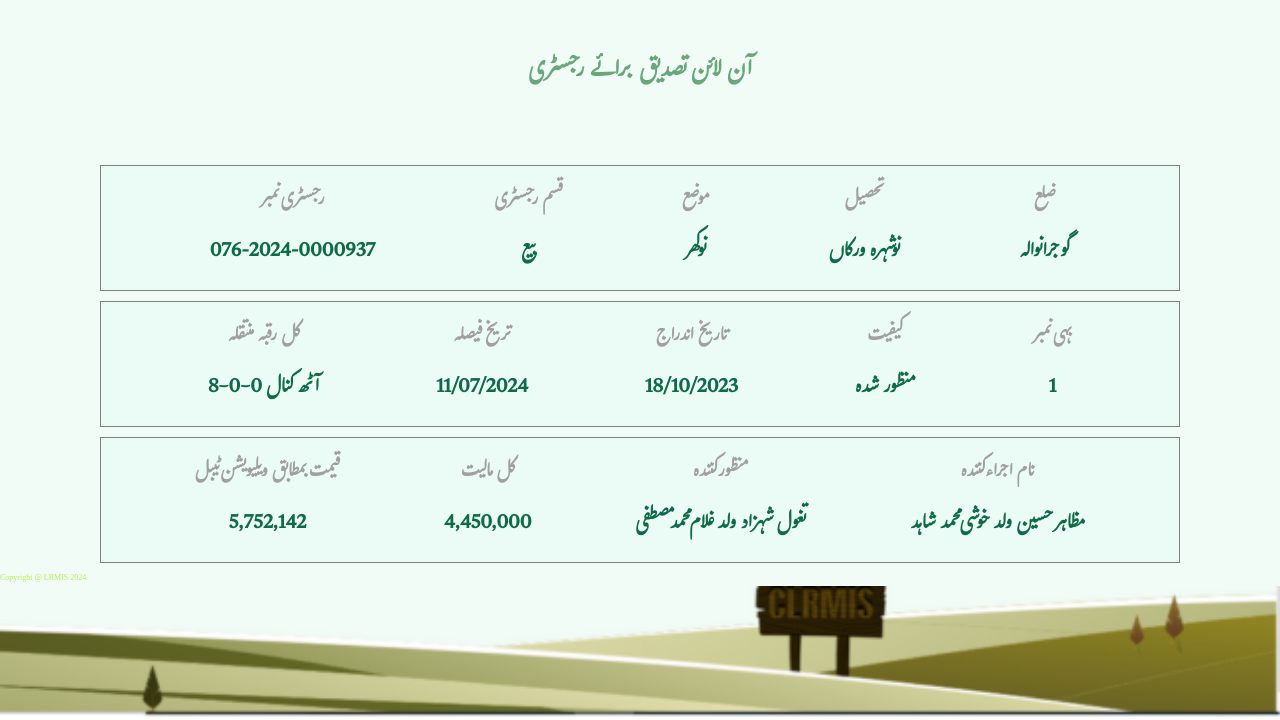
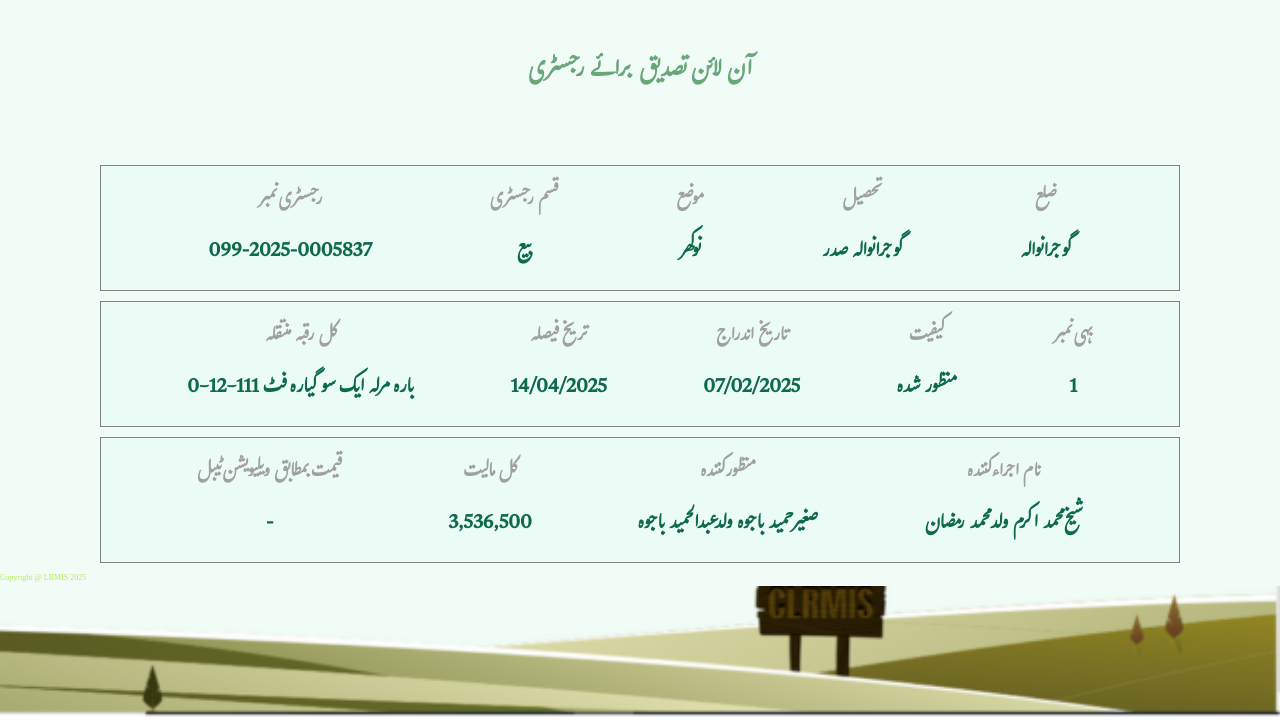
Before and after one commit to punjabzameen/https-onlinefard.punjab-zameen.gov.pk-RegistryVerification-data-HZVAQeF2tYkBM-k1QiYuZCUGHPYZH127GG, a plain HTML site: page index.html in a window 1280 px wide. Shown: the part 80-800 px from the top of the page. Drawn offline with Linux system fonts and the light colour scheme.

Commit message:
Update index.html

```diff
--- a/index.html
+++ b/index.html
@@ -32,7 +32,7 @@
             <div class="item text1">
                 <h3>رجسٹری نمبر
                 </h3>
-                <p>076-2024-0000937
+                <p>099-2025-0005837
                 </p>
             </div>
             <div class="item text2"><h3>قسم رجسٹری
@@ -48,7 +48,7 @@
             <div class="item text4">
                 <h3>تحصیل
                 </h3>
-                <p>نوشہرہ ورکاں
+                <p>گوجرانوالہ صدر
                 </p>
             </div>
             <div class="item text5">
@@ -63,18 +63,18 @@
             <div class="item text1">
                 <h3>کل رقبہ منتقلہ
                 </h3>
-                <p>8-0-0 آٹھ کنال
+                <p>0-12-111 بارہ مرلہ ایک سو گیارہ فٹ
                 </p>
             </div>
             <div class="item text2"><h3>تریخ فیصلہ
 
             </h3>
-            <p>11/07/2024
+            <p>14/04/2025
             </p></div>
             <div class="item text3">
                 <h3>تاریخ اندراج
                 </h3>
-                <p>18/10/2023
+                <p>07/02/2025
                 </p>
             </div>
             <div class="item text4">
@@ -95,23 +95,23 @@
             <div class="item text1">
                 <h3>قیمت بمطابق ویلیویشن ٹیبل
                 </h3>
-                <p>5,752,142
+                <p>-
                 </p>
             </div>
             <div class="item text2"><h3>کل مالیت
             </h3>
-            <p>4,450,000
+            <p>3,536,500
             </p></div>
             <div class="item text3">
                 <h3>منظور کنندہ
                 </h3>
-                <p>تغول شہزاد ولد غلام محمد مصطفی
+                <p>صغیر حمید باجوہ ولدعبدالحمید باجوہ
                 </p>
             </div>
             <div class="item text4">
                 <h3>نام اجراء کنندہ
                 </h3>
-                <p>مظاہر حسین ولد خوشی محمد شاہد
+                <p>شیخ محمد اکرم ولد محمد رمضان
                 </p>
             </div>
 
@@ -120,7 +120,7 @@
     </section>
     <!-- ----------------- Inage section------------------ -->
      <div class="bottom_img">
-        Copyright @ LRMIS 2024
+        Copyright @ LRMIS 2025
 
      </div>
      <!-- <div class="main">
```
